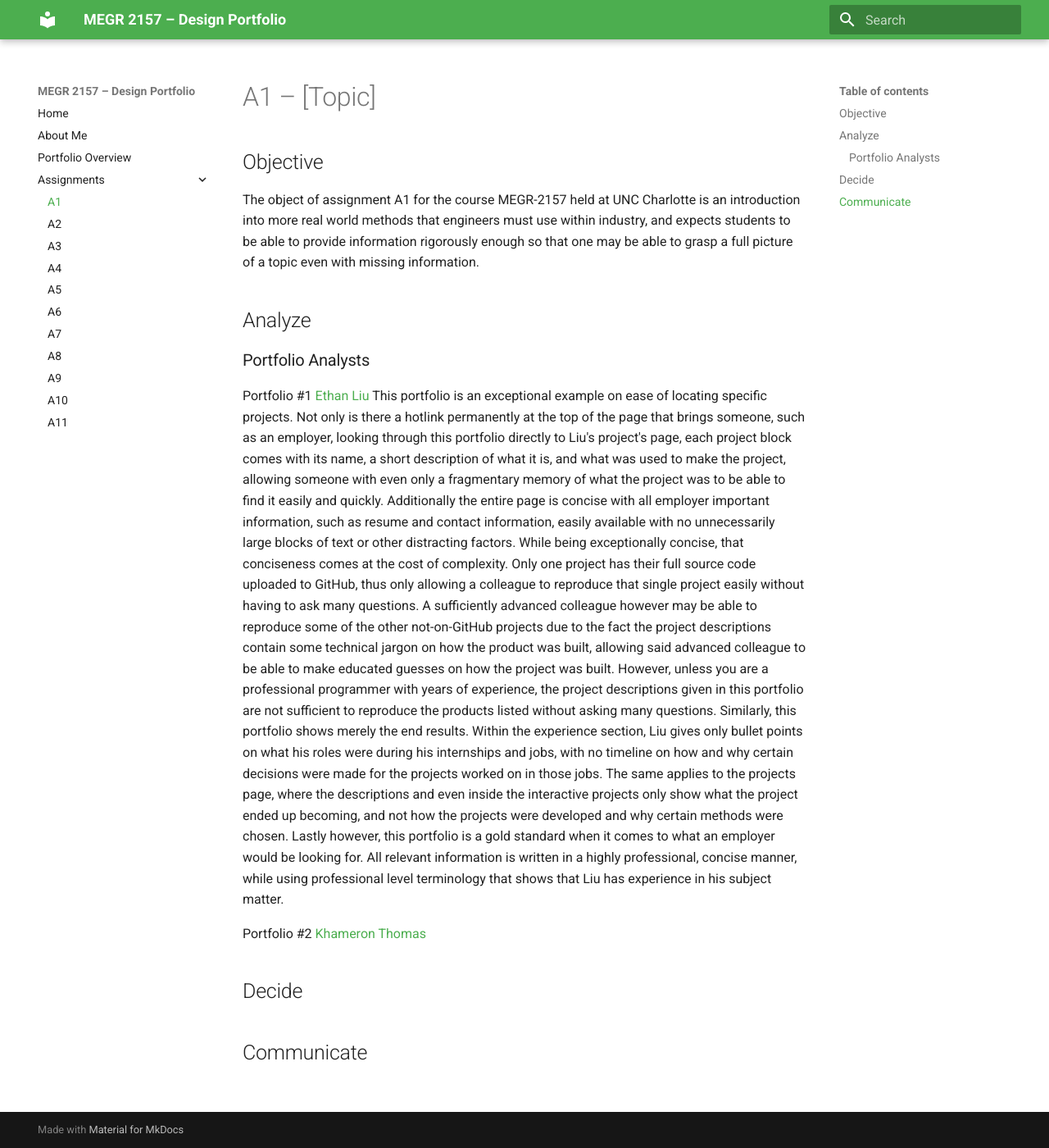
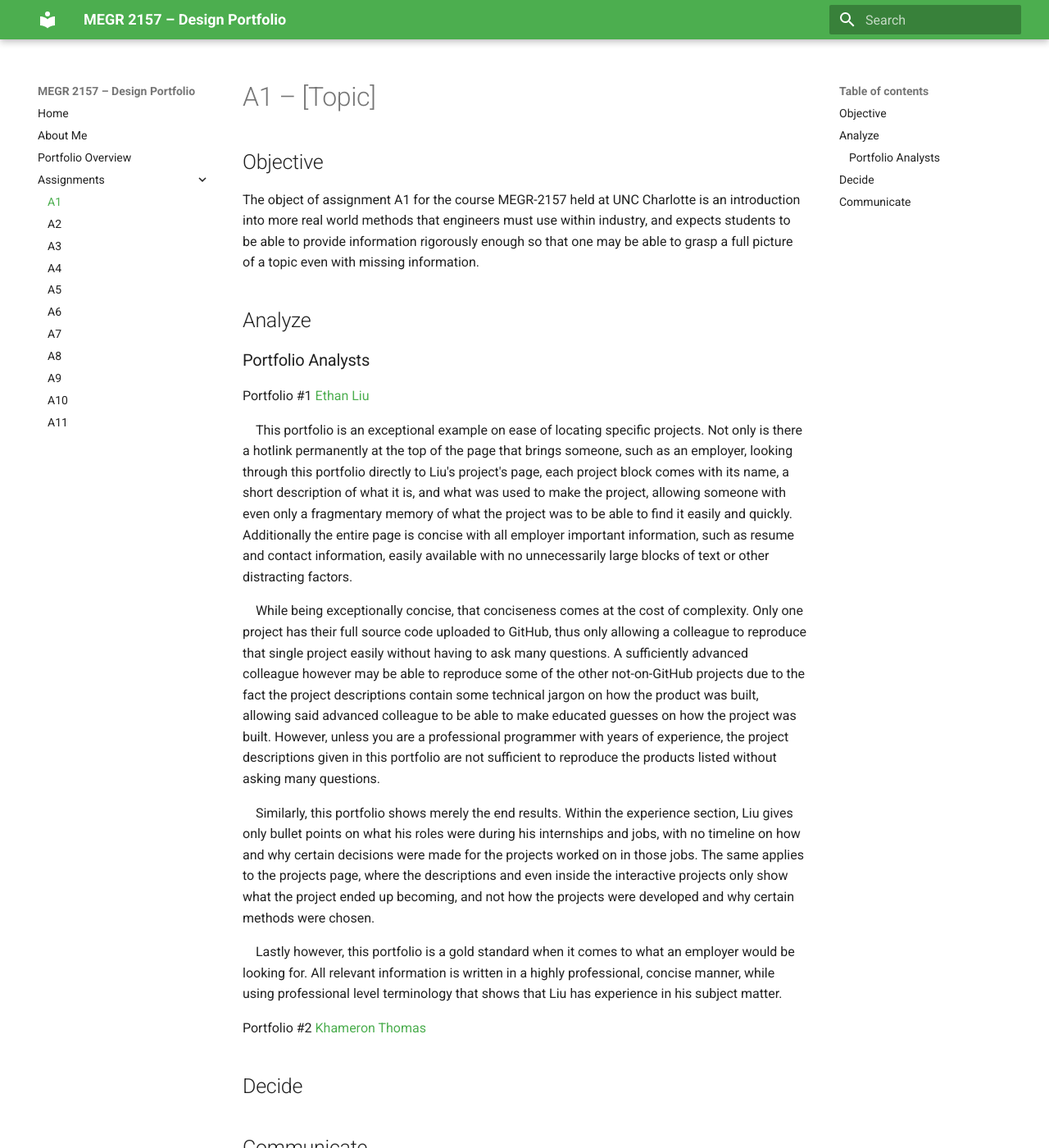
Before and after one commit to ZAPrada/megr2157-portfolio, an MkDocs documentation site: the page built from docs/assignments/A01/index.md, in a window 1280 px wide and 1400 px high. Shown: the whole window at 82% size. Built offline with MkDocs 1.6.1 and Material for MkDocs 9.7.7, drawn with Linux system fonts in a browser that asks for light colours.

Commit message:
Fix formatting

```diff
--- a/docs/assignments/A01/index.md
+++ b/docs/assignments/A01/index.md
@@ -9,10 +9,10 @@ The object of assignment A1 for the course MEGR-2157 held at UNC Charlotte is an
 ### Portfolio Analysts
 
 Portfolio #1 [Ethan Liu](https://BiggestWaffler.github.io)
-  This portfolio is an exceptional example on ease of locating specific projects. Not only is there a hotlink permanently at the top of the page that brings someone, such as an employer, looking through this portfolio directly to Liu's project's page, each project block comes with its name, a short description of what it is, and what was used to make the project, allowing someone with even only a fragmentary memory of what the project was to be able to find it easily and quickly. Additionally the entire page is concise with all employer important information, such as resume and contact information, easily available with no unnecessarily large blocks of text or other distracting factors.
-    While being exceptionally concise, that conciseness comes at the cost of complexity. Only one project has their full source code uploaded to GitHub, thus only allowing a colleague to reproduce that single project easily without having to ask many questions. A sufficiently advanced colleague however may be able to reproduce some of the other not-on-GitHub projects due to the fact the project descriptions contain some technical jargon on how the product was built, allowing said advanced colleague to be able to make educated guesses on how the project was built. However, unless you are a professional programmer with years of experience, the project descriptions given in this portfolio are not sufficient to reproduce the products listed without asking many questions.
-    Similarly, this portfolio shows merely the end results. Within the experience section, Liu gives only bullet points on what his roles were during his internships and jobs, with no timeline on how and why certain decisions were made for the projects worked on in those jobs. The same applies to the projects page, where the descriptions and even inside the interactive projects only show what the project ended up becoming, and not how the projects were developed and why certain methods were chosen.
-    Lastly however, this portfolio is a gold standard when it comes to what an employer would be looking for. All relevant information is written in a highly professional, concise manner, while using professional level terminology that shows that Liu has experience in his subject matter.
+<p>&nbsp;&nbsp;&nbsp;&nbsp;This portfolio is an exceptional example on ease of locating specific projects. Not only is there a hotlink permanently at the top of the page that brings someone, such as an employer, looking through this portfolio directly to Liu's project's page, each project block comes with its name, a short description of what it is, and what was used to make the project, allowing someone with even only a fragmentary memory of what the project was to be able to find it easily and quickly. Additionally the entire page is concise with all employer important information, such as resume and contact information, easily available with no unnecessarily large blocks of text or other distracting factors.</p>
+<p>&nbsp;&nbsp;&nbsp;&nbsp;While being exceptionally concise, that conciseness comes at the cost of complexity. Only one project has their full source code uploaded to GitHub, thus only allowing a colleague to reproduce that single project easily without having to ask many questions. A sufficiently advanced colleague however may be able to reproduce some of the other not-on-GitHub projects due to the fact the project descriptions contain some technical jargon on how the product was built, allowing said advanced colleague to be able to make educated guesses on how the project was built. However, unless you are a professional programmer with years of experience, the project descriptions given in this portfolio are not sufficient to reproduce the products listed without asking many questions.</p>
+<p>&nbsp;&nbsp;&nbsp;&nbsp;Similarly, this portfolio shows merely the end results. Within the experience section, Liu gives only bullet points on what his roles were during his internships and jobs, with no timeline on how and why certain decisions were made for the projects worked on in those jobs. The same applies to the projects page, where the descriptions and even inside the interactive projects only show what the project ended up becoming, and not how the projects were developed and why certain methods were chosen.</p>
+<p>&nbsp;&nbsp;&nbsp;&nbsp;Lastly however, this portfolio is a gold standard when it comes to what an employer would be looking for. All relevant information is written in a highly professional, concise manner, while using professional level terminology that shows that Liu has experience in his subject matter.</p>
 
 Portfolio #2 [Khameron Thomas](https://instructure.charlotte.edu/eportfolios/4981/home)
 
```
